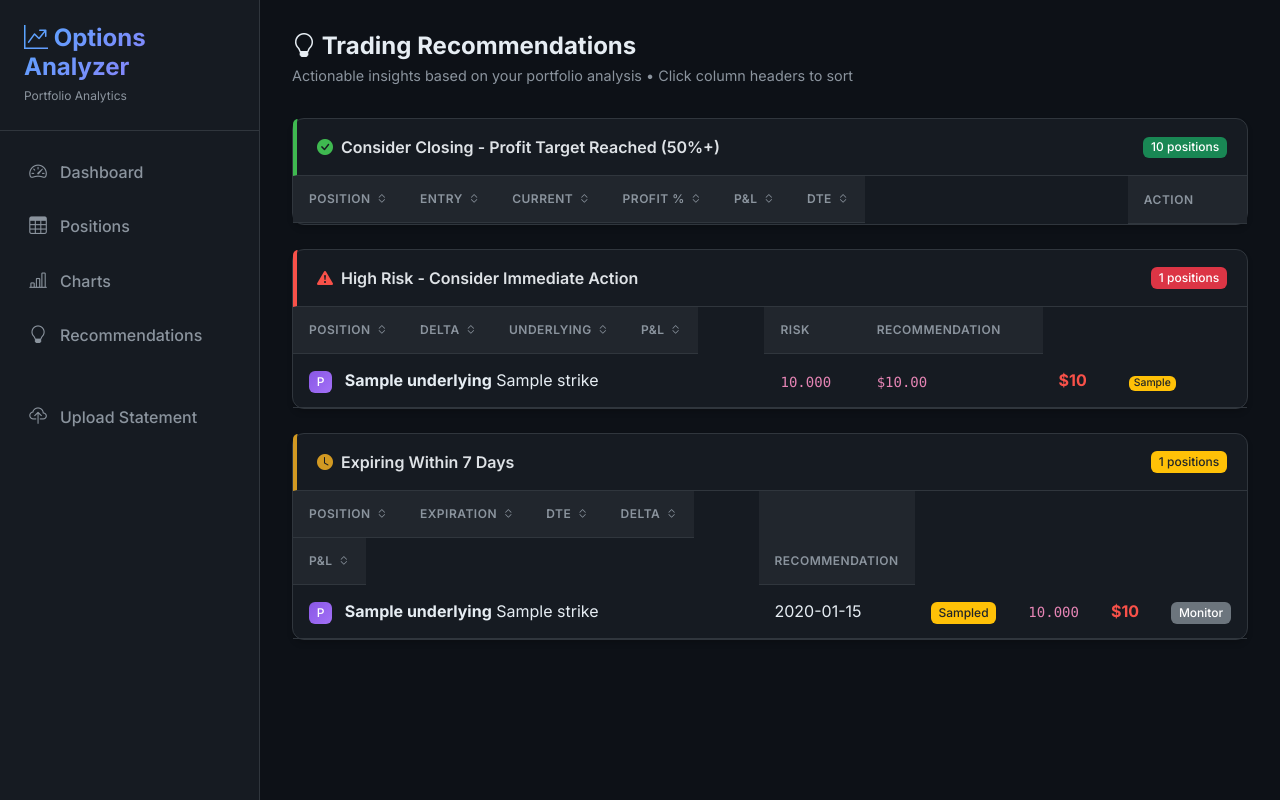
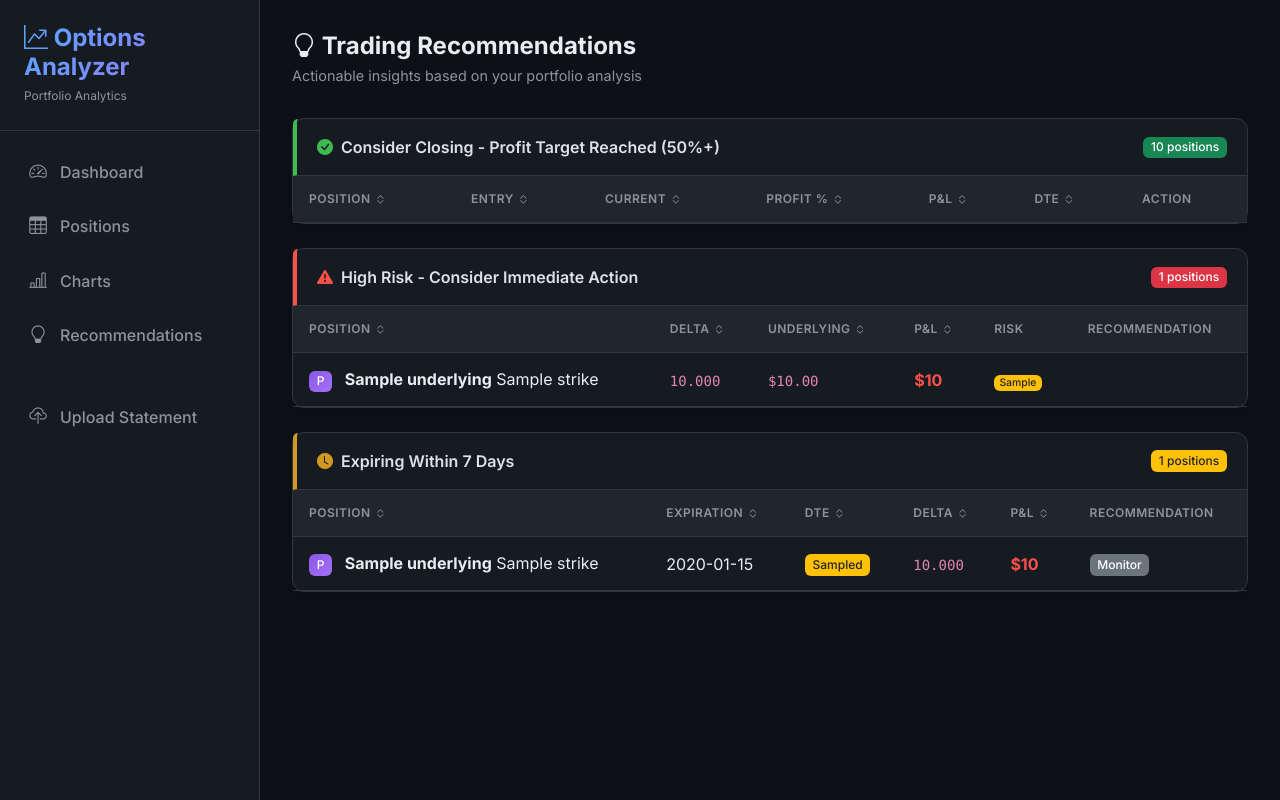
Before and after one commit to gRaytan/Options-Analyzer, a Flask app: template templates/recommendations.html in a window 1280 px wide. Run offline with Flask 3, Linux system fonts and the light colour scheme; the template is opened without the code that fills it: most values are stand-ins (such as "Sample title", 1, 10 or a date in 2020); lists and menus that the app fills with data are empty.

Commit message:
fix table

```diff
--- a/templates/base.html
+++ b/templates/base.html
@@ -238,6 +238,8 @@
             gap: 0.35rem;
             transition: color 0.15s ease;
             white-space: nowrap;
+            cursor: pointer;
+            user-select: none;
         }
 
         .sortable-header:hover {
@@ -246,6 +248,14 @@
 
         .sortable-header.active {
             color: var(--text-primary);
+        }
+
+        th.sortable-header {
+            cursor: pointer;
+        }
+
+        th.sortable-header:hover {
+            background-color: rgba(255, 255, 255, 0.05);
         }
 
         .sortable-header i {
--- a/templates/recommendations.html
+++ b/templates/recommendations.html
@@ -6,7 +6,7 @@
 <!-- Page Header -->
 <div class="page-header">
     <h4><i class="bi bi-lightbulb"></i> Trading Recommendations</h4>
-    <p class="subtitle">Actionable insights based on your portfolio analysis • Click column headers to sort</p>
+    <p class="subtitle">Actionable insights based on your portfolio analysis</p>
 </div>
 
 <!-- Profit Target Reached -->
@@ -21,12 +21,12 @@
             <table class="table mb-0 sortable-table" id="profitTable">
                 <thead>
                     <tr>
-                        <th data-sort="string" class="sortable-header">Position <i class="bi bi-chevron-expand text-muted"></i></th>
-                        <th data-sort="number" class="sortable-header">Entry <i class="bi bi-chevron-expand text-muted"></i></th>
-                        <th data-sort="number" class="sortable-header">Current <i class="bi bi-chevron-expand text-muted"></i></th>
-                        <th data-sort="number" class="sortable-header">Profit % <i class="bi bi-chevron-expand text-muted"></i></th>
-                        <th data-sort="number" class="sortable-header">P&L <i class="bi bi-chevron-expand text-muted"></i></th>
-                        <th data-sort="number" class="sortable-header">DTE <i class="bi bi-chevron-expand text-muted"></i></th>
+                        <th data-sort="string">Position</th>
+                        <th data-sort="number">Entry</th>
+                        <th data-sort="number">Current</th>
+                        <th data-sort="number">Profit %</th>
+                        <th data-sort="number">P&L</th>
+                        <th data-sort="number">DTE</th>
                         <th>Action</th>
                     </tr>
                 </thead>
@@ -67,10 +67,10 @@
             <table class="table mb-0 sortable-table" id="riskTable">
                 <thead>
                     <tr>
-                        <th data-sort="string" class="sortable-header">Position <i class="bi bi-chevron-expand text-muted"></i></th>
-                        <th data-sort="number" class="sortable-header">Delta <i class="bi bi-chevron-expand text-muted"></i></th>
-                        <th data-sort="number" class="sortable-header">Underlying <i class="bi bi-chevron-expand text-muted"></i></th>
-                        <th data-sort="number" class="sortable-header">P&L <i class="bi bi-chevron-expand text-muted"></i></th>
+                        <th data-sort="string">Position</th>
+                        <th data-sort="number">Delta</th>
+                        <th data-sort="number">Underlying</th>
+                        <th data-sort="number">P&L</th>
                         <th>Risk</th>
                         <th>Recommendation</th>
                     </tr>
@@ -131,11 +131,11 @@
             <table class="table mb-0 sortable-table" id="expiringTable">
                 <thead>
                     <tr>
-                        <th data-sort="string" class="sortable-header">Position <i class="bi bi-chevron-expand text-muted"></i></th>
-                        <th data-sort="date" class="sortable-header">Expiration <i class="bi bi-chevron-expand text-muted"></i></th>
-                        <th data-sort="number" class="sortable-header">DTE <i class="bi bi-chevron-expand text-muted"></i></th>
-                        <th data-sort="number" class="sortable-header">Delta <i class="bi bi-chevron-expand text-muted"></i></th>
-                        <th data-sort="number" class="sortable-header">P&L <i class="bi bi-chevron-expand text-muted"></i></th>
+                        <th data-sort="string">Position</th>
+                        <th data-sort="date">Expiration</th>
+                        <th data-sort="number">DTE</th>
+                        <th data-sort="number">Delta</th>
+                        <th data-sort="number">P&L</th>
                         <th>Recommendation</th>
                     </tr>
                 </thead>
@@ -189,6 +189,11 @@ document.addEventListener('DOMContentLoaded', function() {
         const headers = table.querySelectorAll('th[data-sort]');
 
         headers.forEach((header, index) => {
+            // Add sort icon to header
+            const icon = document.createElement('i');
+            icon.className = 'bi bi-chevron-expand text-muted ms-1';
+            icon.style.fontSize = '0.7rem';
+            header.appendChild(icon);
             header.style.cursor = 'pointer';
             header.addEventListener('click', () => sortTable(table, index, header));
         });
@@ -198,7 +203,6 @@ document.addEventListener('DOMContentLoaded', function() {
         const tbody = table.querySelector('tbody');
         const rows = Array.from(tbody.querySelectorAll('tr'));
         const sortType = header.dataset.sort;
-        const icon = header.querySelector('i');
 
         // Determine sort direction
         const isAsc = header.classList.contains('sort-asc');
@@ -206,17 +210,20 @@ document.addEventListener('DOMContentLoaded', function() {
 
         // Reset all headers in this table
         table.querySelectorAll('th[data-sort]').forEach(th => {
-            th.classList.remove('sort-asc', 'sort-desc', 'active');
+            th.classList.remove('sort-asc', 'sort-desc');
             const thIcon = th.querySelector('i');
             if (thIcon) {
-                thIcon.className = 'bi bi-chevron-expand text-muted';
+                thIcon.className = 'bi bi-chevron-expand text-muted ms-1';
+                thIcon.style.fontSize = '0.7rem';
             }
         });
 
         // Set current header state
-        header.classList.add('sort-' + newDir, 'active');
+        header.classList.add('sort-' + newDir);
+        const icon = header.querySelector('i');
         if (icon) {
-            icon.className = 'bi bi-chevron-' + (newDir === 'asc' ? 'up' : 'down');
+            icon.className = 'bi bi-chevron-' + (newDir === 'asc' ? 'up' : 'down') + ' ms-1';
+            icon.style.fontSize = '0.7rem';
         }
 
         // Sort rows
@@ -229,7 +236,7 @@ document.addEventListener('DOMContentLoaded', function() {
             let bVal = bCell.textContent.trim();
 
             if (sortType === 'number') {
-                // Extract numbers, handling $, %, commas
+                // Extract numbers, handling $, %, commas, 'd' suffix
                 aVal = parseFloat(aVal.replace(/[$,%d]/g, '').replace(/,/g, '')) || 0;
                 bVal = parseFloat(bVal.replace(/[$,%d]/g, '').replace(/,/g, '')) || 0;
             } else if (sortType === 'date') {
```
Also changed, not shown: templates/dashboard.html (+20 -9 lines).
